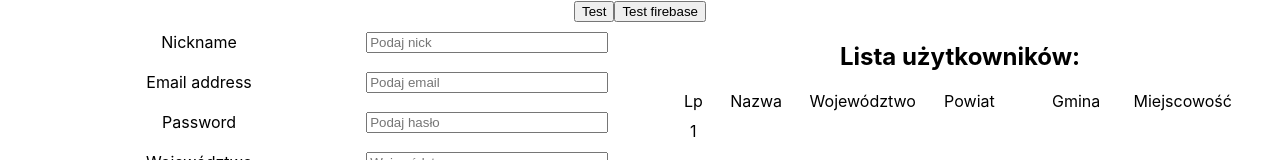
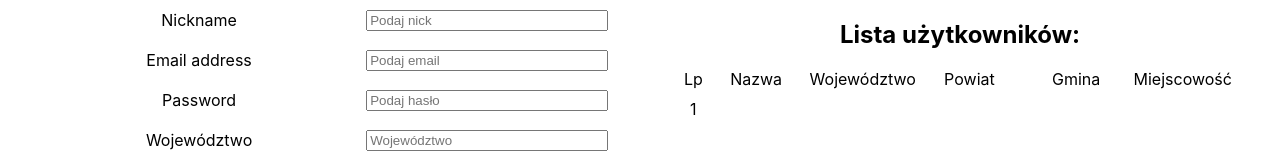
Before and after one commit to KamilSend/mapa, a React (Create React App) app in the folder mapa/: page / in a window 1280 px wide. Shown: the top 160 px of the page. Built offline with nearby package versions, Linux system fonts and the light colour scheme.

Commit message:
Remove test buttons

```diff
--- a/mapa/src/App.js
+++ b/mapa/src/App.js
@@ -24,63 +24,6 @@ class App extends Component {
             }
         ],
         loader:false,
-    }
-
-    handleTest = () => {
-
-        const data = [
-            {
-                "level": "woj",
-                "v": "Małopolskie"
-            },
-            {
-                "level": "pow",
-                "v": "Kraków"
-            },
-            {
-                "level": "gmi",
-                "v": "Kraków"
-            },
-            {
-                "level": "msc",
-                "v": "Kraków"
-            },
-            {
-                "level": "ulc",
-                "v": "Bociana"
-            },
-            {
-                "level": "kod",
-                "v": "31-231"
-            },
-            {
-                "level": "nr",
-                "v": ""
-            }
-        ]
-
-        const headers = {
-            'Content-Type': 'application/json',
-        }
-
-        axios.post('https://capap.gugik.gov.pl/api/fts/hier/pkt/qq',  data, {
-            headers: headers
-        })
-            .then(res => {
-                // console.log(res);
-                console.log(res.data);
-        })
-            .catch(error => {
-                console.log(error)
-            })
-    }
-
-    firebaseTest = () => {
-        axios.get('https://mapa-6578a-default-rtdb.firebaseio.com/users.json')
-            .then(response => {
-                    console.log(response)
-                }
-            )
     }
 
     handleFetchUsers = () => {
@@ -126,8 +69,6 @@ class App extends Component {
                         visible={this.state.loader}
                     />
                 </div>:null}
-            <button onClick={this.handleTest}>Test</button>
-            <button onClick={this.firebaseTest}>Test firebase</button>
             <div className="userWrapper">
                 <Signup/>
                 <UserList users={this.state.users}/>
--- a/mapa/src/components/authentication/signup/signup.scss
+++ b/mapa/src/components/authentication/signup/signup.scss
@@ -15,6 +15,7 @@
     min-width:50vw;
     justify-content: space-around;
   }
+
 }
 
 .form-group{
```
